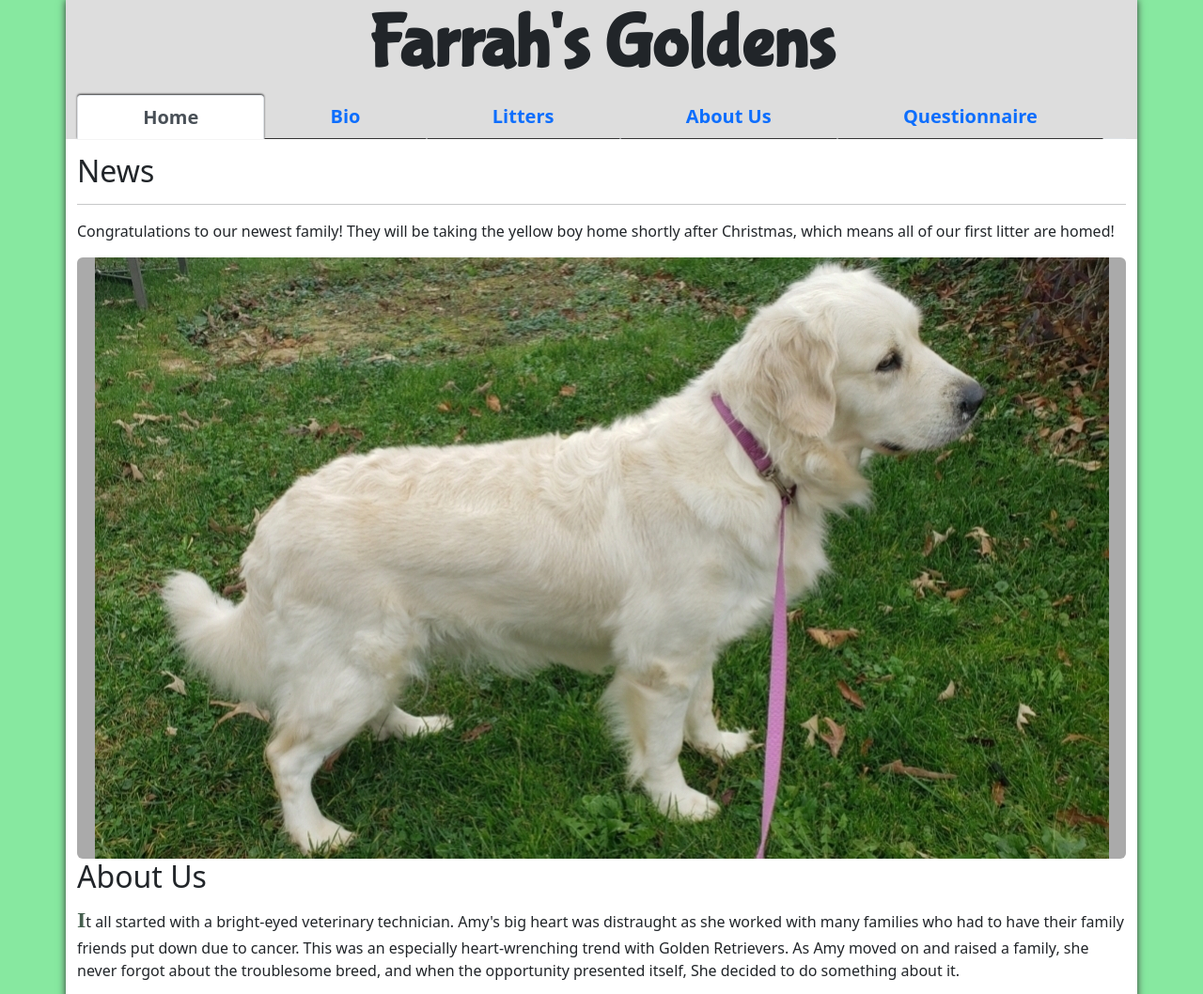
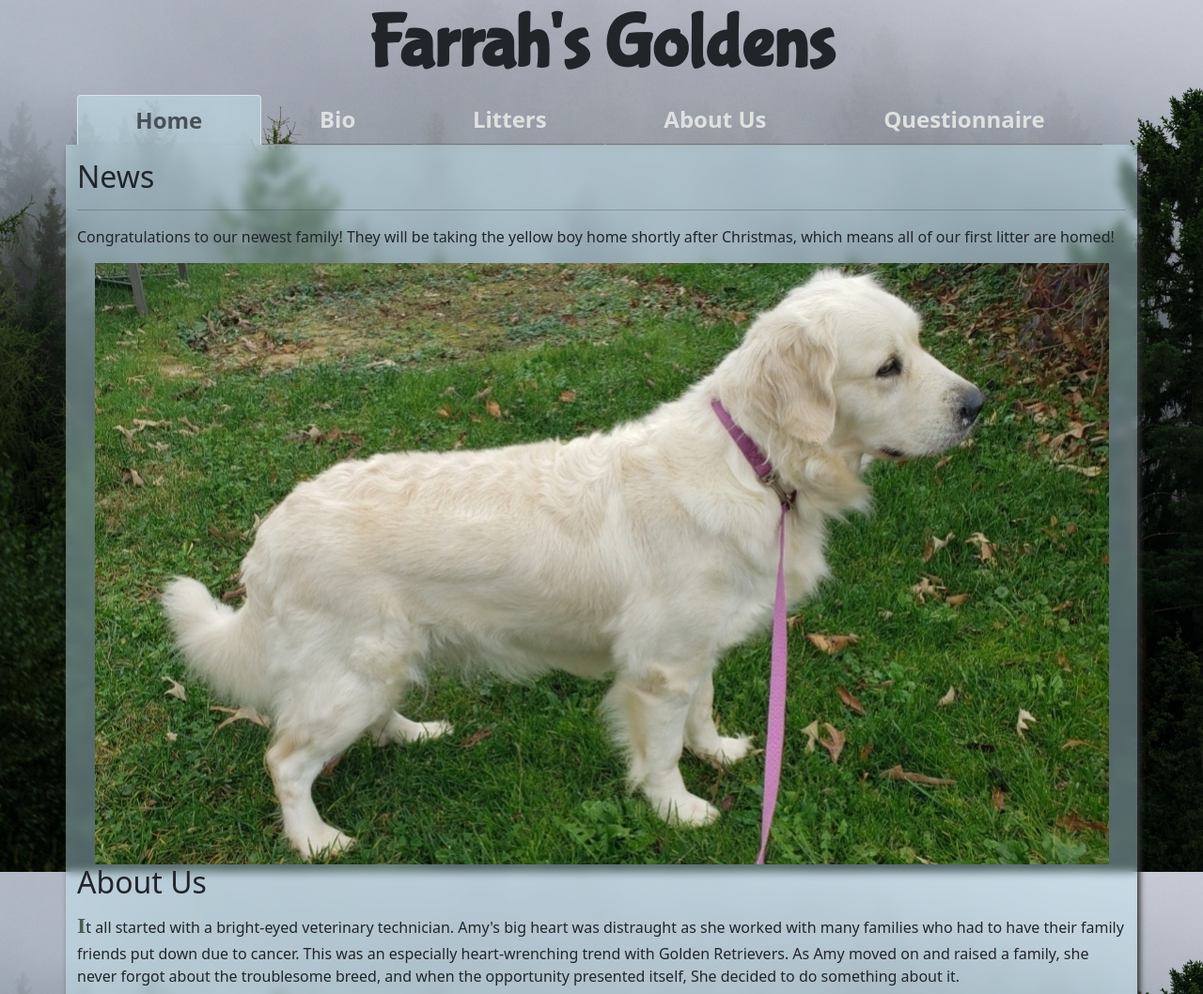
Before and after one commit to paulthepen/FarrahsGoldens, a PHP site: page / in a window 1280 px wide. Shown: the top 1058 px of the page at 94% size. Run offline with PHP 8.4, Linux system fonts and the light colour scheme; some libraries are stand-ins or nearby versions.

Commit message:
redesign

```diff
--- a/header.php
+++ b/header.php
@@ -18,7 +18,7 @@
 </head>
 
 <body>
-    <div class="container-lg body">
+    <div class="container-lg">
         <div class="row">
             <div class='col-sm-12 head-container'>
                 <div class="col-sm-12 text-center logo">
--- a/index.php
+++ b/index.php
@@ -1,6 +1,6 @@
 <?php include 'header.php'; ?>
 
-<div class="row">
+<div class="row body">
     <div class="tab-content">
         <div class="tab-pane active" role="tabpanel" aria-labelledby="home-tab-nav" id="home-tab">
             <div class="col-sm-12">
@@ -10,7 +10,7 @@
             </div>
             <div id="hero-carousel" class="carousel slide" data-bs-ride="carousel">
                 <div class="carousel-inner" style="border-radius: 6px;">
-                    <div class="carousel-item active text-center" style="background: #aaa;">
+                    <div class="carousel-item active text-center" style="background: rgba(0,0,0,0);">
                         <img class="start-50" src="imgs/farrahProfile.jpg" alt="Farrah Profile" title="Farrah" />
                     </div>
                 </div>
--- a/style.css
+++ b/style.css
@@ -4,11 +4,14 @@
 }
 
 body {
-  background-color: #87e8a0;
+  background-image: url("./imgs/woodBG.jpg");
+  background-repeat: no-repeat;
+  background-attachment: fixed;
+  background-size: cover;
 }
 
 .head-container {
-  background-color: #ddd;
+  background-color: rgba(255, 255, 255, 0);
 }
 
 .logo {
@@ -23,35 +26,35 @@ body {
 }
 
 .body {
-  box-shadow: 0px 0px 8px #333;
-  background-color: #fff;
+  box-shadow: 3px 6px 6px #333;
+  background-color: rgba(205, 245, 255, 0.4);
+  backdrop-filter: blur(5px);
 }
 
 #main-nav {
   padding: 0;
 }
 
-.nav-bar-item:first-child {
-  border-top-left-radius: 5px;
+.nav-link {
+  font-size: 24px;
+  font-weight: 700;
+  color: #e0e0e0;
+  text-shadow: 2px 1px 3 px #999;
 }
 
-.nav-bar-item:last-child {
-  border-top-right-radius: 5px;
-}
-
-.nav-link {
-  font-size: 20px;
-  font-weight: 600;
+.nav-item:hover {
+  border: 0;
 }
 
 .nav-link.active {
   border: 1px solid #333;
-  box-shadow: 0px -1px 2px #333;
-  border-bottom: 0;
+  /* box-shadow: 0px -1px 2px #333; */
+  background-color: rgba(205, 245, 255, 0.4) !important;
+  border-bottom: 0 !important;
 }
 
 .nav-link:not(.active) {
-  border-bottom: 1px solid #333;
+  border-bottom: 2px solid #777;
 }
 
 #pedigree-list li {
@@ -96,3 +99,7 @@ input {
   font-family: serif;
   font-size: 1.5rem;
 }
+
+.nav-tabs {
+  border: 0;
+}
```
Also changed, not shown: imgs/woodBG.jpg (added), imgs/woodBG1.jpg (added).
